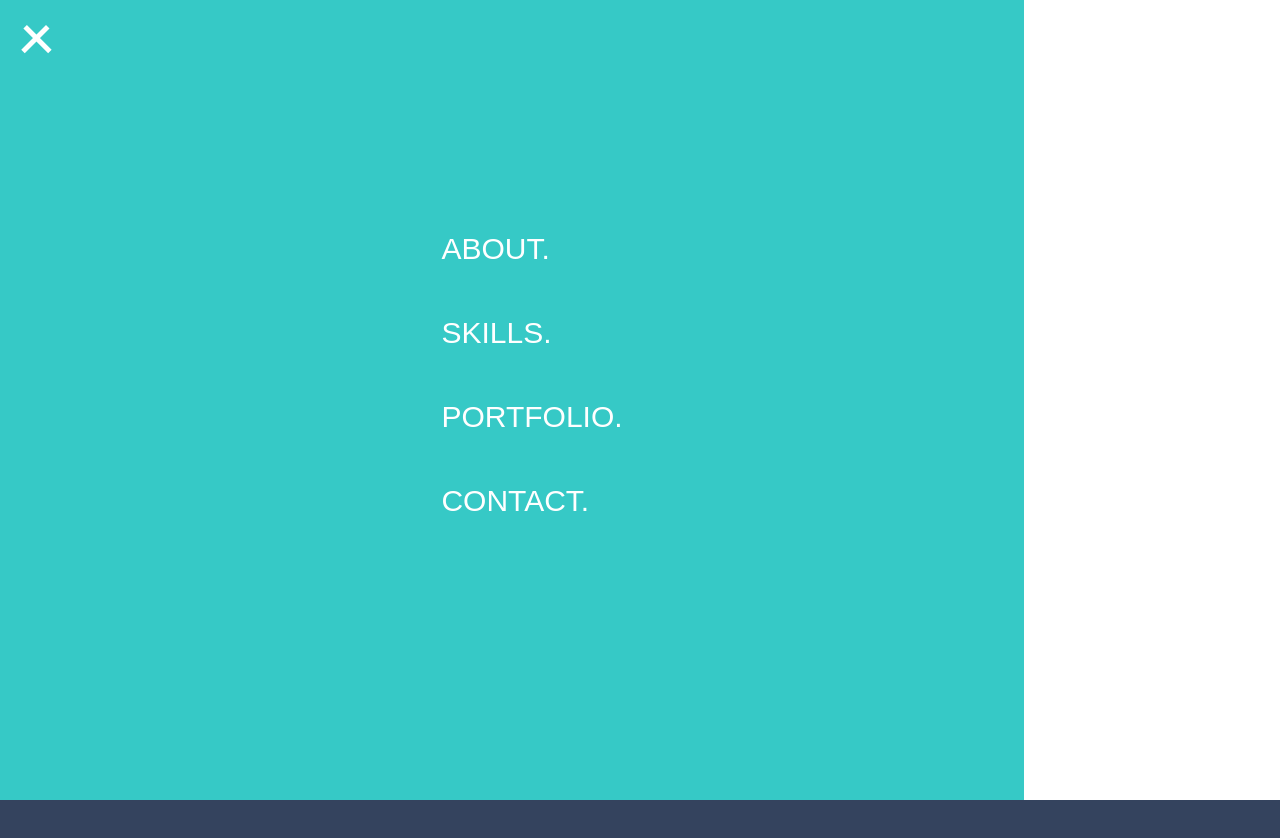
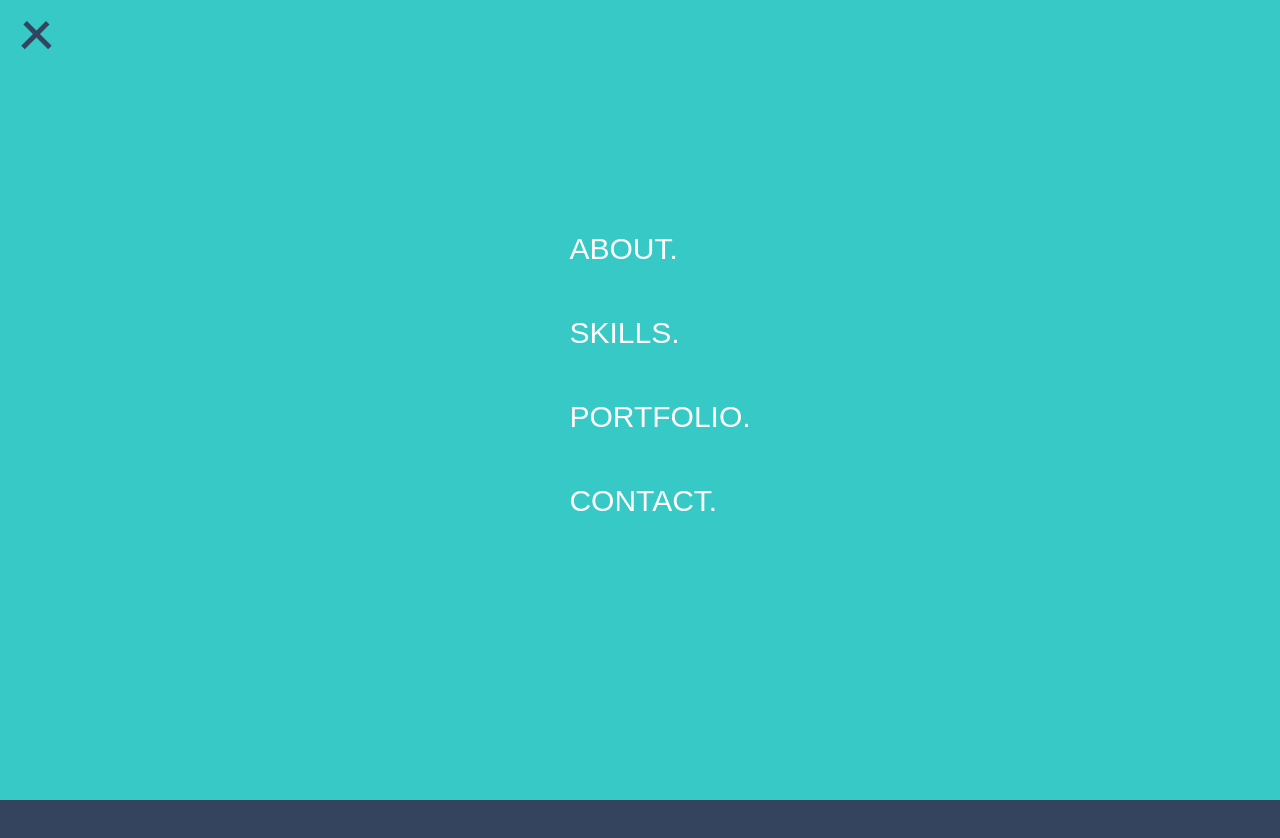
Before and after one commit to arrianne/portfolio-2019, a plain HTML site: page index.html in a window 1280 px wide. Both pictures are taken after a click on the element 37 px from the left and 35 px from the top of the page. Shown: the top 838 px of the page. Drawn offline with nearby package versions, Linux system fonts and the light colour scheme; files that its build step writes are made by us from their sources; a web font is replaced by a local one.

Commit message:
changing burger bar colour on scroll

```diff
--- a/index.html
+++ b/index.html
@@ -25,9 +25,9 @@
   </div>
   <div class="burger-menu_container">
     <div class="burger-menu">
-      <div class="bar1"></div>
-      <div class="bar2"></div>
-      <div class="bar3"></div>
+      <div class="bar bar1"></div>
+      <div class="bar bar2"></div>
+      <div class="bar bar3"></div>
     </div>
   </div>
 </header>
--- a/jquery.js
+++ b/jquery.js
@@ -8,9 +8,11 @@ $( document ).ready(function() {
       	var scroll = $(window).scrollTop();
     	  if (scroll > 300) {
     	    $(".burger-menu_container").css("background" , "#36c9c6");
+          $(".bar").css("background" , "white");
     	  }
     	  else{
     		  $(".burger-menu_container").css("background" , "none");
+          $(".bar").css("background" , "#34435e");
     	  }
       })
 
--- a/scss/styles.scss
+++ b/scss/styles.scss
@@ -31,12 +31,13 @@ h1 {
 
 .header {
   position: absolute;
-  width: 80%;
+  width: 100%;
   height: 100vh;
   background-color: $pale-torquoise;
   z-index: 3;
   left: -1000px;
   transition: 1s;
+
 }
 
 ul {
@@ -53,11 +54,11 @@ ul {
 
 .header-active {
   left: 0;
-  transition: 1s;
   display: flex;
   justify-content: center;
   align-items: center;
   position: fixed;
+  transition: 1s;
 }
 
 /*///////////////// Burger */
@@ -69,21 +70,23 @@ ul {
   height: 70px;
   display: flex;
   justify-content: flex-start;
+  align-items: center;
 }
 
 .burger-menu {
   cursor: pointer;
   z-index: 4;
-  margin: 20px;
+  margin-left: 20px;
 }
+
 .fixed {
   background: blue;
   position: fixed;
 }
-.bar1, .bar2, .bar3 {
+
+.bar {
   width: 35px;
   height: 5px;
-  background-color: $dark-blue;
   margin: 6px 0;
   transition: 0.4s;
 }
```
